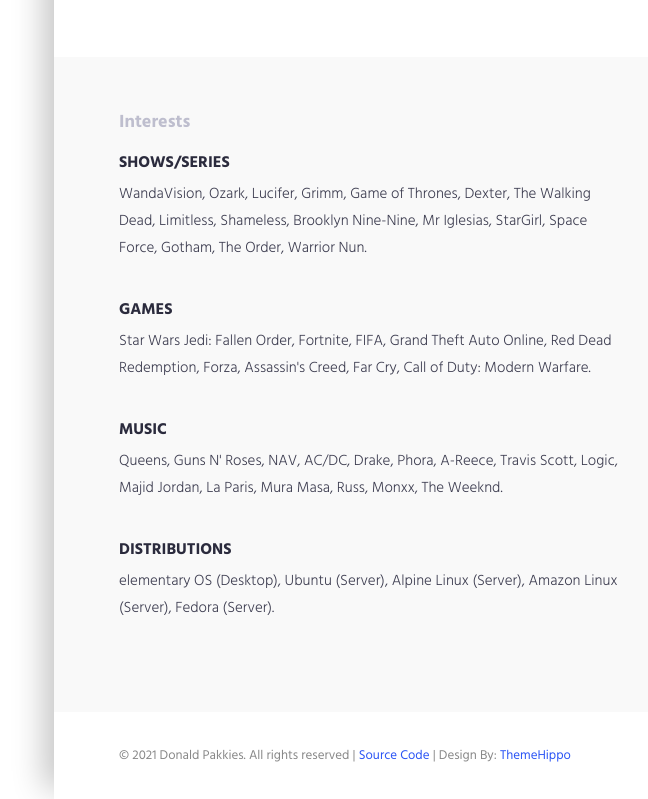
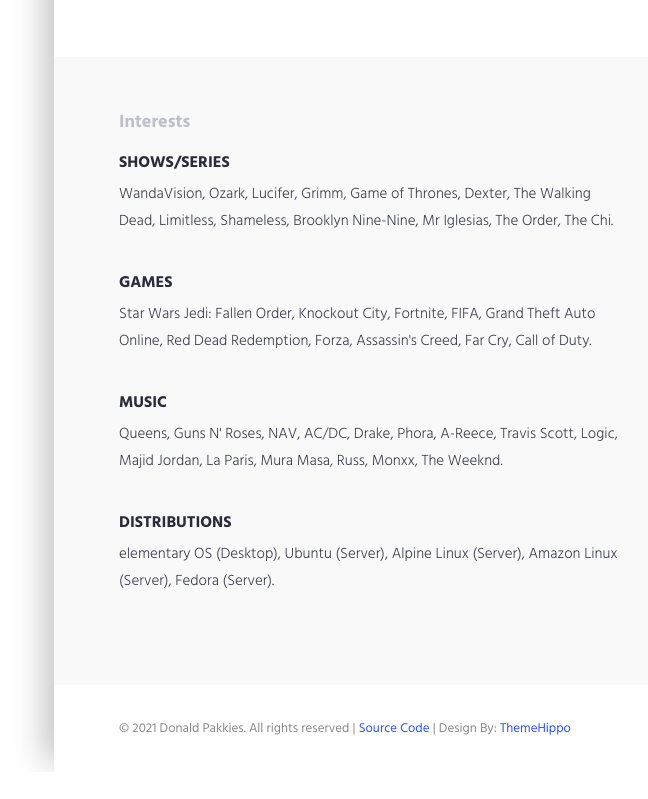
Before and after one commit to donaldp/donaldpakkies.com, a React (Create React App) app: page / in a window 1280 px wide. Shown: the part 1374-2173 px from the top of the page, without its empty margins (586-1234 px from the left). After the commit the page ends 2146 px from the top, so only its background shows below. Built offline with nearby package versions, Linux system fonts and the light colour scheme.

Commit message:
added new interests

```diff
--- a/src/components/InterestsComponent.js
+++ b/src/components/InterestsComponent.js
@@ -17,13 +17,13 @@ const InterestsComponent = (props) => {
             <div className="content-item">
               <h3>Shows/Series</h3>
 
-              <p>WandaVision, Ozark, Lucifer, Grimm, Game of Thrones, Dexter, The Walking Dead, Limitless, Shameless, Brooklyn Nine-Nine, Mr Iglesias, StarGirl, Space Force, Gotham, The Order, Warrior Nun.</p>
+              <p>WandaVision, Ozark, Lucifer, Grimm, Game of Thrones, Dexter, The Walking Dead, Limitless, Shameless, Brooklyn Nine-Nine, Mr Iglesias, The Order, The Chi.</p>
             </div>
 
             <div className="content-item">
               <h3>Games</h3>
 
-              <p>Star Wars Jedi: Fallen Order, Fortnite, FIFA, Grand Theft Auto Online, Red Dead Redemption, Forza, Assassin's Creed, Far Cry, Call of Duty: Modern Warfare.</p>
+              <p>Star Wars Jedi: Fallen Order, Knockout City, Fortnite, FIFA, Grand Theft Auto Online, Red Dead Redemption, Forza, Assassin's Creed, Far Cry, Call of Duty.</p>
             </div>
 
             <div className="content-item">
```
